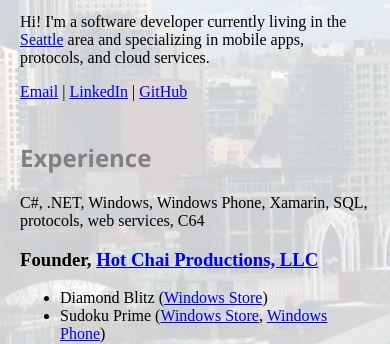
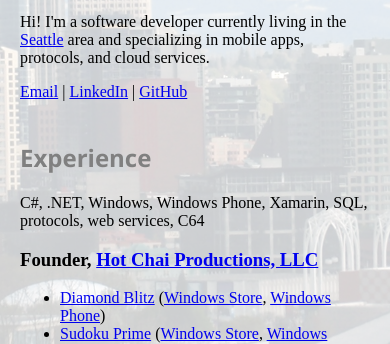
Before and after one commit to dtaylorus/dtaylorus.github.io, a plain HTML site: page index.html in a window 390 px wide. Shown: the part 500-844 px from the top of the page. Drawn offline with Linux system fonts and the light colour scheme.

Commit message:
Add Diamond Blitz for Windows Phone link

```diff
--- a/index.html
+++ b/index.html
@@ -27,8 +27,8 @@
 
 <h3>Founder, <a href="http://hotchaipro.com">Hot Chai Productions, LLC</a></h3>
 <ul>
-<li>Diamond Blitz (<a href="http://apps.microsoft.com/windows/app/diamond-blitz/ca04fae3-de5c-43e9-b7d0-0d0d88346d8e">Windows Store</a>)</li>
-<li>Sudoku Prime (<a href="http://apps.microsoft.com/windows/app/sudoku-prime/4184c698-5c09-4d93-8965-3e182efed1dc">Windows Store</a>, <a href="http://www.windowsphone.com/s?appid=0bf63a62-08d5-4cde-81a4-a08ad67e47ca">Windows Phone</a>)</li>
+<li><a href="http://facebook.com/diamondblitzarena">Diamond Blitz</a> (<a href="http://apps.microsoft.com/windows/app/diamond-blitz/ca04fae3-de5c-43e9-b7d0-0d0d88346d8e">Windows Store</a>, <a href="http://www.windowsphone.com/s?appid=f7cbadcd-8469-4686-82ff-24076daf9de0">Windows Phone</a>)</li>
+<li><a href="http://facebook.com/sudokuprime">Sudoku Prime</a> (<a href="http://apps.microsoft.com/windows/app/sudoku-prime/4184c698-5c09-4d93-8965-3e182efed1dc">Windows Store</a>, <a href="http://www.windowsphone.com/s?appid=0bf63a62-08d5-4cde-81a4-a08ad67e47ca">Windows Phone</a>)</li>
 <li><a href="http://speedwords.com">SpeedWords Arena</a> (Windows Store, Windows Phone, Browser, iPhone, iPad)</li>
 <li><a href="http://hotchaipro.com/soonerorlater">Sooner Or Later</a> (Windows Phone)</li>
 <li><a href="https://github.com/hotchai/serialize.net">Serialize.NET</a> (Open Source Library)</li>
```
